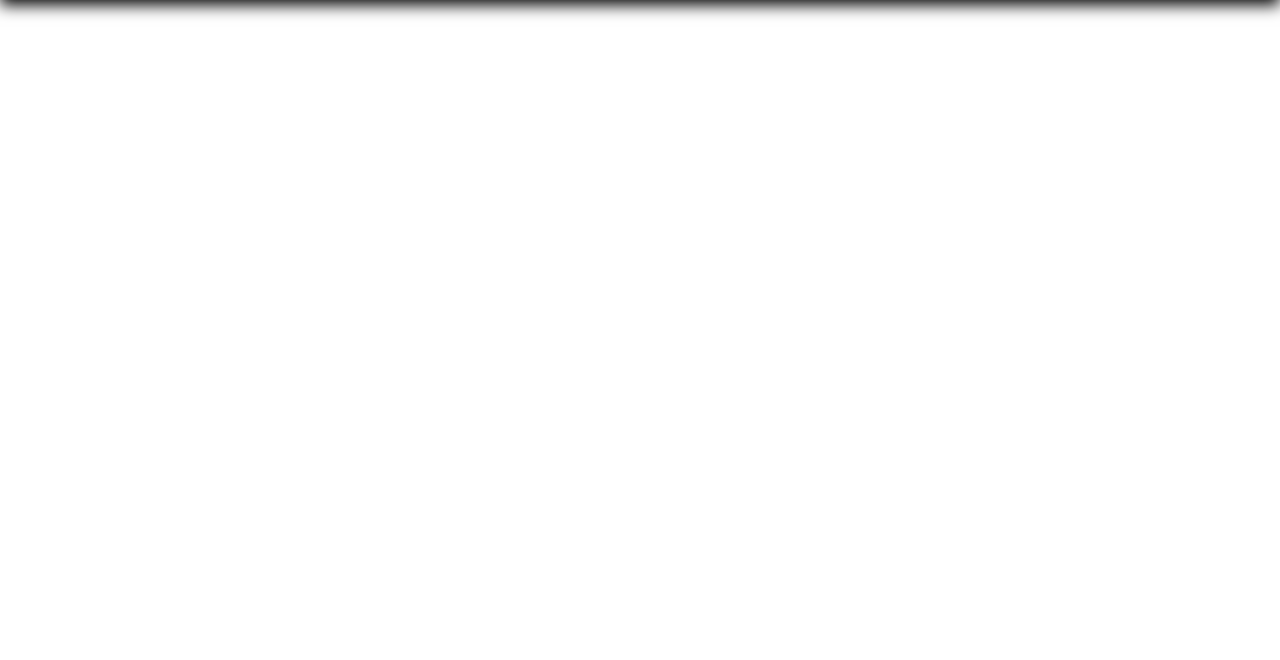
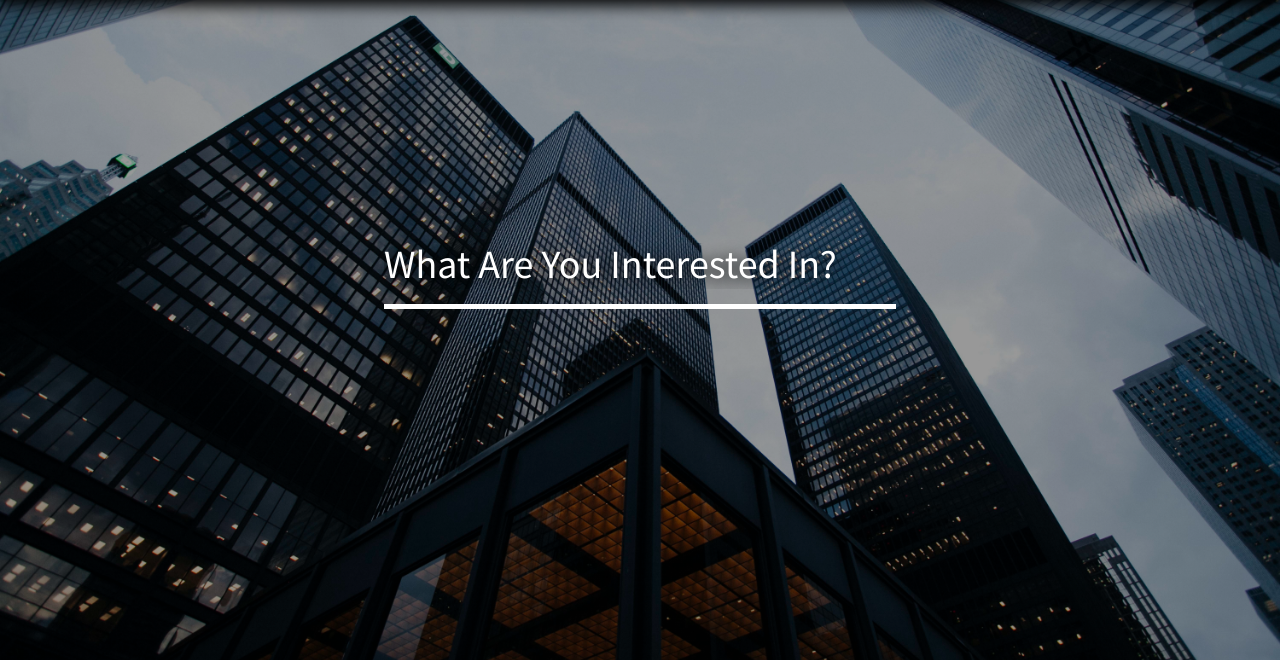
Before and after one commit to Meander-Studios/OmniNews, a PHP site: page / in a window 1280 px wide. Shown: the part 140-800 px from the top of the page. Run offline with PHP 8.4, Linux system fonts and the light colour scheme.

Commit message:
Style Fixes

```diff
--- a/index.php
+++ b/index.php
@@ -15,5 +15,10 @@
 		include "resources/htmlextras/nav.html";
 	?>
 
+	<form>
+
+	<input type='text' placeholder="What Are You Interested In?">
+
+	</form>
 </body>
 </html>
--- /dev/null
+++ b/resources/css/main.css
@@ -0,0 +1,31 @@
+* {
+	margin: 0px;
+	padding: 0px;
+	border: none;
+	box-sizing: border-box;
+	font-family: "Source Sans Pro";
+}
+
+::placeholder {
+	color: white;
+}
+body {
+	background-size: 100vw auto;
+	background-image: linear-gradient(rgba(0,0,0,0.4),rgba(0,0,0,0.4)),url("../media/img/backgrounds/city.jpeg");
+}
+form input {
+	outline: none;
+	background-color: transparent;
+	width: 40vw;
+	font-size: 250%;
+	color: white;
+	text-shadow: 0px 2px 15px black;
+	line-height: 10vh;
+	border-bottom: 5px solid white;
+}
+form {
+	height: 15vh;
+	margin-top: 20vh;
+	text-align: center;
+	padding: 5vw;
+}
--- a/resources/htmlextras/nav.html
+++ b/resources/htmlextras/nav.html
@@ -1,12 +1,4 @@
 <style>
-
-* {
-	margin: 0px;
-	padding: 0px;
-	border: none;
-	box-sizing: border-box;
-	font-family: "Source Sans Pro";
-}
 
 nav ul a {
 	display: inline-block;
```
Also changed, not shown: resources/media/img/backgrounds/city.jpeg (added), 5 other files.
